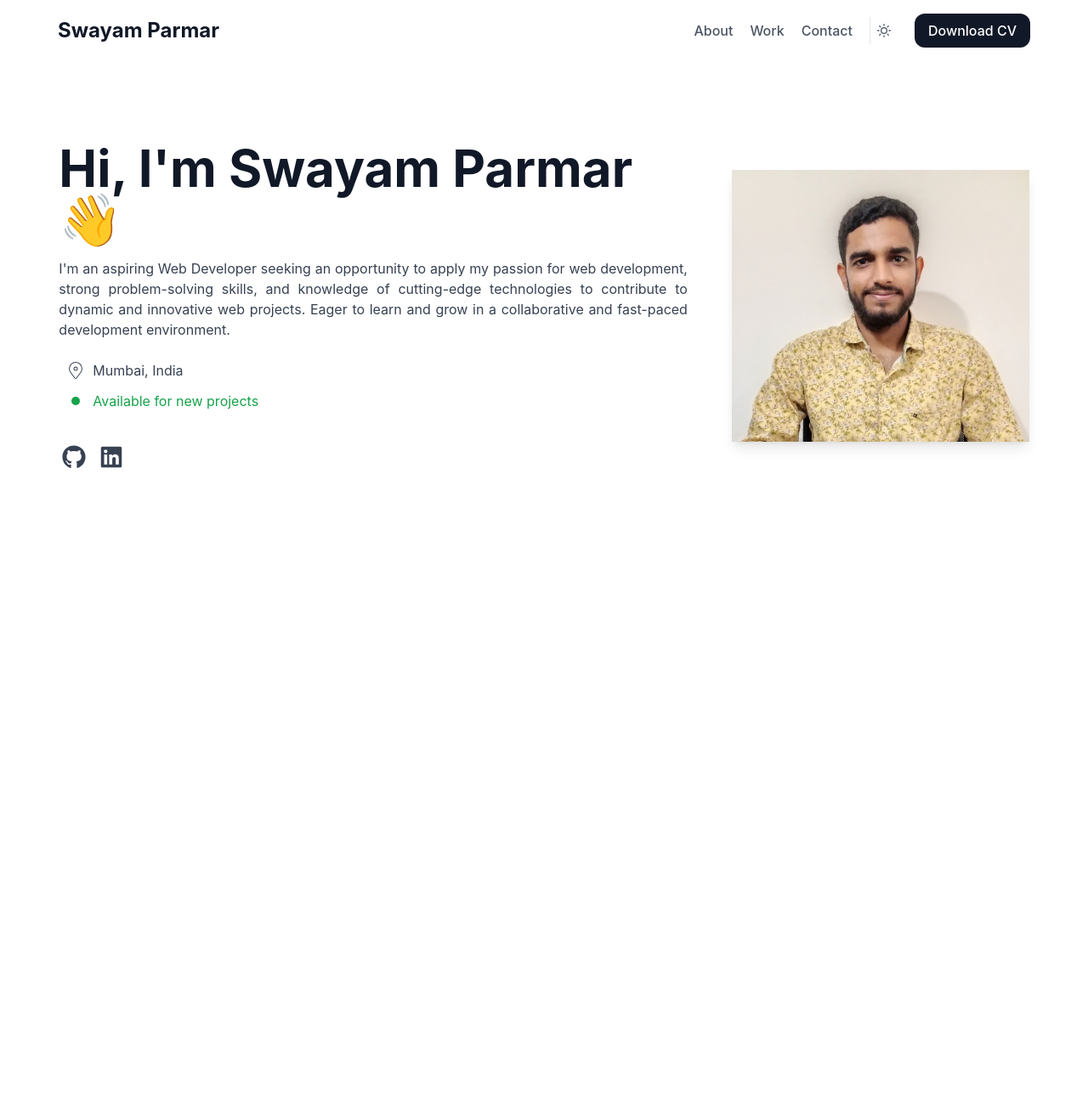
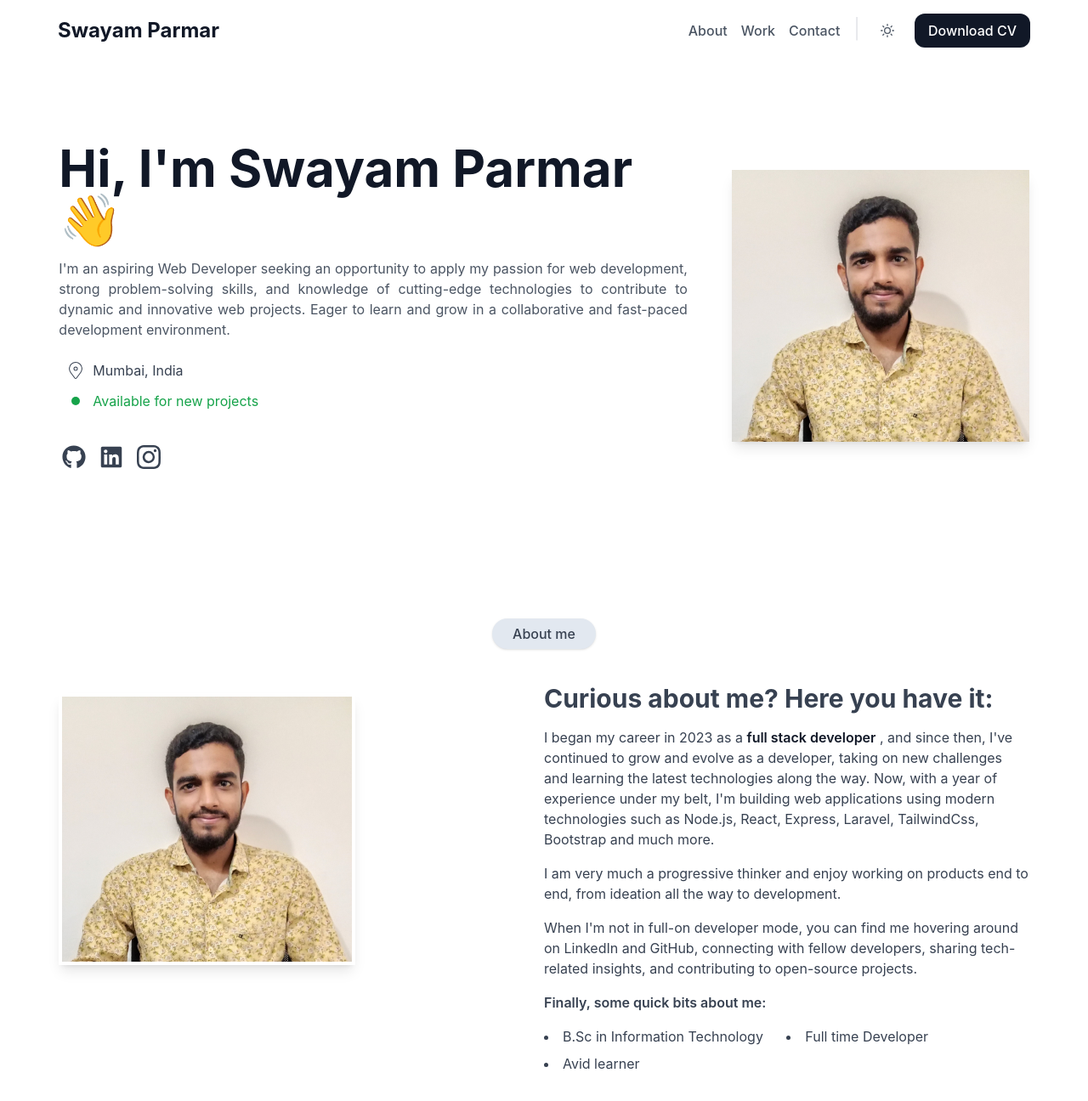
Before and after one commit to SwayamParmar/swayam-reactdev, a React (Create React App) app: page / in a window 1280 px wide. Shown: the top 1296 px of the page at 85% size. Before the commit the page ends 800 px from the top, so only its background shows below. Built offline with nearby package versions, Linux system fonts and the light colour scheme.

Commit message:
about me section created & styling improve fixed

```diff
--- /dev/null
+++ b/src/components/AboutMe.js
@@ -0,0 +1,45 @@
+import React from 'react';
+import useMediaQuery from '../mediaQuery/useMediaQuery';
+
+const AboutMe = () => {
+    const isMobile = useMediaQuery(800);
+
+    return (
+        <section id='about' className='bg-white dark:bg-slate-700 transition-colors duration-300'>
+            <div className="w-11/12 mx-auto px-4 py-8 sm:py-16 lg:pt-20 lg:pb-10 transition-colors duration-300">
+                <p className="text-base max-w-max py-1.5 px-6 mx-auto font-medium bg-slate-200 dark:bg-slate-400 text-gray-700 dark:text-gray-200 text-center rounded-full shadow transition-colors duration-300">
+                    About me
+                </p>
+                <div className={`flex ${isMobile ? 'flex-col' : 'flex-row'} pt-10 ${isMobile ? 'items-center' : 'items-start'} justify-between transition-colors duration-300`}>
+                    <div className="w-full flex justify-center lg:justify-start">
+                        <div className="relative pt-3">
+                            <img src="../images/swayam.jpg" alt="Sagar" className="w-82 h-80 sm:w-82 sm:h-80 lg:w-250 lg:h-250 shadow-lg border-4 border-white dark:border-gray-700" />
+                        </div>
+                    </div>
+
+                    <div className={`w-full mt-8 lg:mt-0 transition-colors duration-300 text-gray-900 dark:text-white ${isMobile ? 'text-justify' : ''}`}>
+                        <h2 className="text-gray-700 dark:text-gray-300 text-3xl font-bold mb-4">Curious about me? Here you have it:</h2>
+                        <p className="text-gray-700 dark:text-gray-300 mb-4">
+                            I began my career in 2023 as a  <span className='text-gray-900 dark:text-gray-200 font-semibold'>full stack developer</span> , and since then, I've continued to grow and evolve as a developer, taking on new challenges and learning the latest technologies along the way. Now, with a year of experience under my belt, I'm building web applications using modern technologies such as Node.js, React, Express, Laravel, TailwindCss, Bootstrap and much more.
+                        </p>
+                        <p className="text-gray-700 dark:text-gray-300 mb-4">
+                        I am very much a progressive thinker and enjoy working on products end to end, from ideation all the way to development.
+                        </p>
+                        <p className="text-gray-700 dark:text-gray-300 mb-4">
+                            When I'm not in full-on developer mode, you can find me hovering around on LinkedIn and GitHub,
+                            connecting with fellow developers, sharing tech-related insights, and contributing to open-source projects.
+                        </p>
+                        <p className="text-gray-700 dark:text-gray-300 mb-4 font-semibold">Finally, some quick bits about me:</p>
+                        <ul className={`text-gray-700 dark:text-gray-300 grid ${isMobile ? 'grid-cols-1' : 'grid-cols-2'} list-disc list-inside mb-4`}>
+                            <li className='mb-2'>B.Sc in Information Technology</li>
+                            <li className='mb-2'>Full time Developer</li>
+                            <li className='mb-2'>Avid learner</li>
+                        </ul>
+                    </div>
+                </div>
+            </div>
+        </section>
+    );
+};
+
+export default AboutMe;
--- a/src/components/Header.js
+++ b/src/components/Header.js
@@ -28,14 +28,15 @@ const Header = () => {
                                 <span className="text-2xl text-gray-900 dark:text-white font-bold">Swayam Parmar</span>
                             </NavLink>
                         </div>
-                        <nav className="flex items-center space-x-5 transition-colors duration-300">
+                        <nav className="flex items-center space-x-4 transition-colors duration-300">
                             <a href="#about" className="text-base font-medium text-gray-600 dark:text-white hover:text-gray-500  hover:dark:text-gray-300 transition-colors duration-300">About</a>
                             <a href="#work" className="text-base font-medium text-gray-600 dark:text-white hover:text-gray-500  hover:dark:text-gray-300 transition-colors duration-300">Work</a>
                             <a href="#contact" className="text-base font-medium text-gray-600 dark:text-white hover:text-gray-500  hover:dark:text-gray-300 transition-colors duration-300">Contact</a>
-                            <button onClick={toggleDarkMode} className="text-gray-600 dark:text-white hover:text-gray-500  hover:dark:text-gray-300 p-2 border-l border-grey dark:border-white transition-colors duration-300">
+                            <span className='text-[23px] text-gray-200 dark:text-white pb-1'>|</span>
+                            <button onClick={toggleDarkMode} className="text-gray-600 dark:text-white hover:text-gray-500  hover:dark:text-gray-300 p-2 transition-colors duration-300">
                                 {darkMode ? <FaMoon /> : <FiSun />}
                             </button>
-                            <a href="#download-cv" className="text-base font-medium bg-gray-900 dark:bg-gray-300 text-white dark:text-black px-4 py-2 rounded-xl hover:bg-slate-700 dark:hover:bg-gray-200 transition-colors duration-300">
+                                <a href="#download-cv" className="text-base font-medium bg-gray-900 dark:bg-gray-300 text-white dark:text-black px-4 py-2 rounded-xl hover:bg-slate-700 dark:hover:bg-gray-200 transition transform hover:-translate-y-1 motion-reduce:transition-none motion-reduce:transform-none">
                                 Download CV
                             </a>
                         </nav>
--- a/src/components/HeroSection.js
+++ b/src/components/HeroSection.js
@@ -4,7 +4,7 @@ import { GoDotFill } from "react-icons/go";
 import { FaGithub } from "react-icons/fa";
 import { FaLinkedin } from "react-icons/fa6";
 import useMediaQuery from '../mediaQuery/useMediaQuery';
-
+import { BsInstagram } from "react-icons/bs";
 
 const HeroSection = () => {
     const isMobile = useMediaQuery(800);
@@ -17,7 +17,7 @@ const HeroSection = () => {
                         <h1 className="text-3xl sm:text-5xl lg:text-6xl font-bold text-gray-900 dark:text-white mb-4 transition-colors duration-300">
                             Hi, I'm Swayam Parmar <span role="img" aria-label="wave">👋</span>
                         </h1>
-                        <p className="text-lg sm:text-xl lg:text-base text-gray-700 dark:text-gray-300 mb-6 text-justify transition-colors duration-300">
+                        <p className="text-lg sm:text-xl lg:text-base text-gray-600 dark:text-gray-400 mb-6 text-justify transition-colors duration-300">
                             I'm an aspiring Web Developer seeking an opportunity to apply my passion for web development,
                             strong problem-solving skills, and knowledge of cutting-edge technologies to contribute to dynamic
                             and innovative web projects. Eager to learn and grow in a collaborative and fast-paced development environment.
@@ -35,11 +35,14 @@ const HeroSection = () => {
                         </div>
 
                         <div className="flex space-x-2 pt-4 transition-colors duration-300">
-                            <a href="https://linkedin.com" className="text-gray-700 dark:text-gray-300 hover:text-gray-900 dark:hover:text-white transition-colors duration-200">
+                            <a target="_blank" rel="noopener noreferrer" href="https://github.com/SwayamParmar" className="text-gray-700 dark:text-gray-300 hover:text-gray-900 dark:hover:text-white transition-colors duration-300">
                                 <FaGithub className="h-7 w-9"/>
                             </a>
-                            <a href="https://linkedin.com" className="text-gray-700 dark:text-gray-300 hover:text-gray-900 dark:hover:text-white transition-colors duration-200">
+                            <a target="_blank" rel="noopener noreferrer" href="https://www.linkedin.com/in/swayam-parmar-988a45214/" className="text-gray-700 dark:text-gray-300 hover:text-gray-900 dark:hover:text-white transition-colors duration-300">
                                 <FaLinkedin className="h-7 w-9"/>
+                            </a>
+                            <a target="_blank" rel="noopener noreferrer" href="https://www.instagram.com/swayu_1012/" className="text-gray-700 dark:text-gray-300 hover:text-gray-900 dark:hover:text-white transition-colors duration-300">
+                                <BsInstagram className="h-7 w-9"/>
                             </a>
                         </div>
                     </div>
--- a/src/pages/Home.js
+++ b/src/pages/Home.js
@@ -1,10 +1,12 @@
 import React from 'react'
 import HeroSection from '../components/HeroSection';
+import AboutMe from '../components/AboutMe';
 
 const Home = () => {
     return (
         <>
             <HeroSection />
+            <AboutMe />
         </>
     )
 }
```
